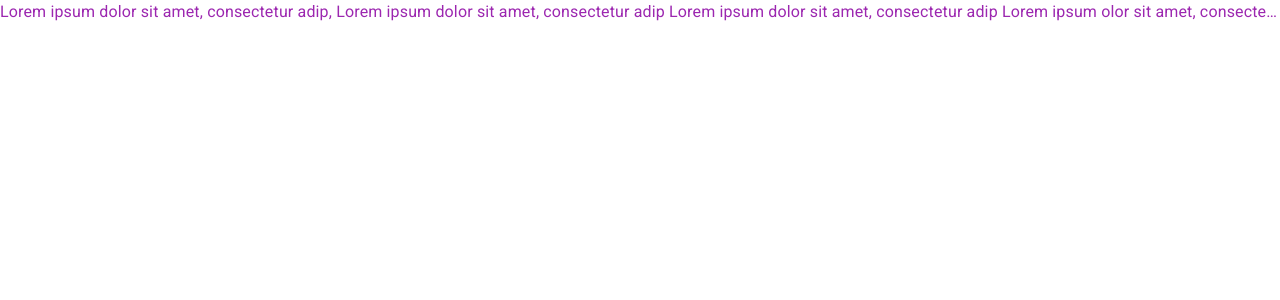
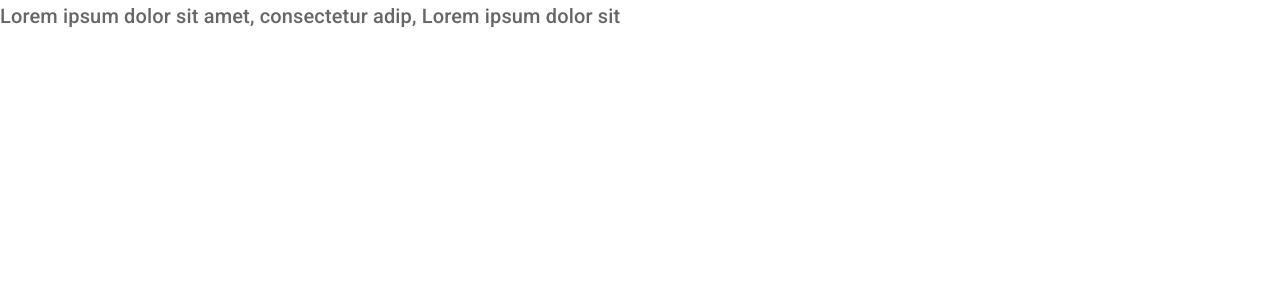
Before and after one commit to Allanetizen/notes-app, a React (Create React App) app: page /create in a window 1280 px wide. Shown: the top 300 px of the page. Built offline with nearby package versions, Linux system fonts and the light colour scheme; the HTML template or start-up script is replaced by a standard one.

Commit message:
gutterBottom margin

```diff
--- a/src/pages/Create.js
+++ b/src/pages/Create.js
@@ -4,22 +4,10 @@ import Typography from "@mui/material/Typography";
 export default function Create() {
   return (
     <div>
-      {/* <Typography
-     variant="h1"
-      component="h2"
-      color="primary"
-      align="center">
-       Create a new Note
-       </Typography>   */}
-      <Typography noWrap
-                  color="secondary"
-                  >
+
+      <Typography variant ="h6" color ="textSecondary" component = "h2" gutterBottom>
         Lorem ipsum dolor sit amet, consectetur adip, Lorem ipsum dolor sit
-        amet, consectetur adip Lorem ipsum dolor sit amet, consectetur adip
-        Lorem ipsum olor sit amet, consectetur adipLorem ipsum dolor sit amet,
-        consectetur adipLorem ipsum dolor sit amet, consectetur adipvLorem ipsum
-        dolor sit amet, consectetur adipvLorem ipsum dolor sit amet, consectetur
-        adip
+
       </Typography>
     </div>
   );
```
